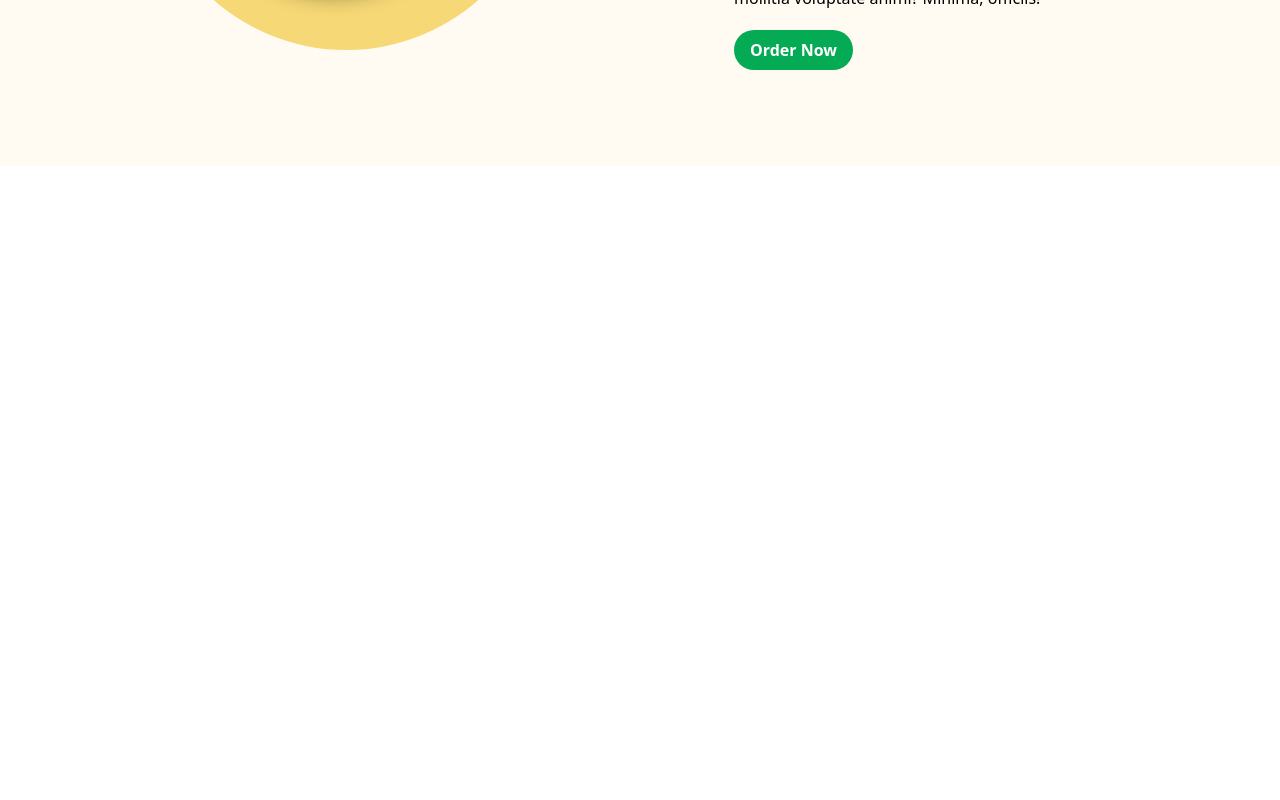
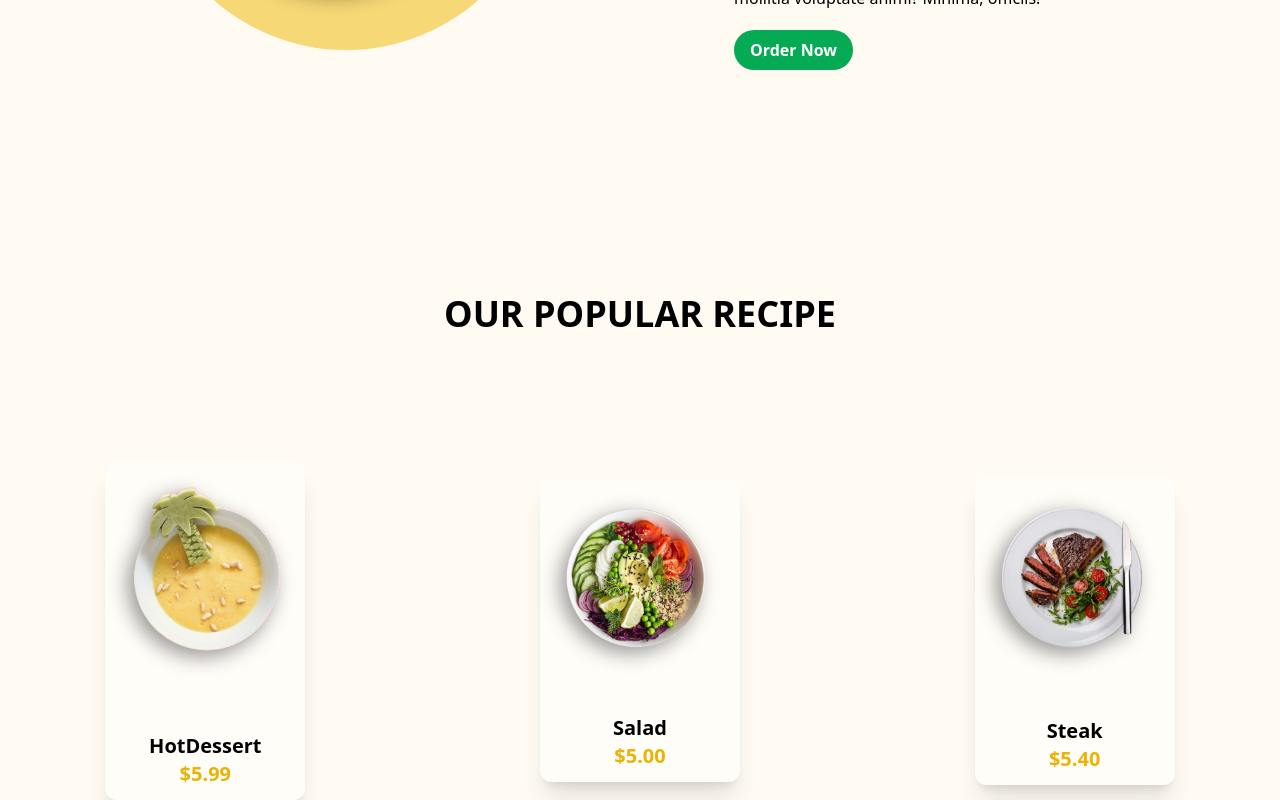
Before and after one commit to ishtiakrongon/Project-Animated-Restaurant-Website-Using-React-And-Tailwind-CSS, a React (Vite) app in the folder my-project/: page / in a window 1280 px wide. Shown: the part 1499-2299 px from the top of the page. Before the commit the page ends 1665 px from the top, so only its background shows below. Built offline with nearby package versions, Linux system fonts and the light colour scheme.

Commit message:
Popular Recipe updated

```diff
--- a/my-project/src/App.jsx
+++ b/my-project/src/App.jsx
@@ -3,6 +3,7 @@
 import Hero from "./components/Hero/Hero";
 import HotDessert from './components/HotDessert/HotDessert';
 import Banner from './components/Banner/Banner';
+import PopularRecipe from './components/PopularRecipe/PopularRecipe';
 const App = () => {
   return (
     <div className="overflow-x-hidden bg-white2 text-dark">
@@ -12,6 +13,7 @@
       </div>
       <HotDessert />
       <Banner />
+      <PopularRecipe />
     </div>
   )
 }
--- /dev/null
+++ b/my-project/src/components/PopularRecipe/PopularRecipe.jsx
@@ -0,0 +1,67 @@
+import React from 'react';
+import Food1 from '../../assets/food/food.png';
+import Food2 from '../../assets/food/food2-plate.png';
+import Food3 from '../../assets/food/banner.png';
+import {motion} from 'framer-motion';
+import {SlideUp} from '../Hero/Hero';
+
+const PopularRecipeData = [
+    {
+        id: 1,
+        name: "HotDessert",
+        img: Food1,
+        price: "$5.99",
+        delay: 0.4
+    },
+    {
+        id: 2,
+        name: "Salad",
+        img: Food2,
+        price: "$5.00",
+        delay: 0.8
+    },
+    {
+        id: 3,
+        name: "Steak",
+        img: Food3,
+        price: "$5.40",
+        delay: 1.2
+    }
+]
+
+const PopularRecipe = () => {
+  return (
+    <section>
+        <div className="conatiner py-24">
+            <motion.h3
+            variants={SlideUp(0.5)}
+            initial="hidden"
+            whileInView={"show"}
+            className='text-4xl text-center font-league font-semibold uppercase py-8'> {""}
+            Our Popular Recipe
+            </motion.h3>
+        </div>
+
+        {/* card section */}
+        <div className="grid grid-cols-1 sm:grid-cols-2 md:grid-cols-3 gap-6 place-items-center">
+            {
+                PopularRecipeData.map((item) =>{
+                    return (
+                        <div className='group space-y-3 text-center bg-white/50 shadow-xl p-3 rounded-xl'>
+                            <img src={item.img} alt=""
+                            className='w-44 mx-auto img-shadow group-hover:scale-x-110 group-hover:translate-y-[-50px] group-hover:translate-x-10 group-hover:rotate-[50deg] transition-all duration-700' />
+                            <div>
+                                <button className='btn-primary group-hover:mb-3 opacity-0 group-hover:opacity-100'>Buy Now</button>
+                                <p className='text-xl font-semibold'>{item.name}</p>
+                                <p className='text-xl font-bold text-yellow-500'>{item.price}</p>
+                            </div>
+                        </div>
+                    )
+                })
+            }
+        </div>
+    </section>
+  )
+}
+
+export default PopularRecipe
```
